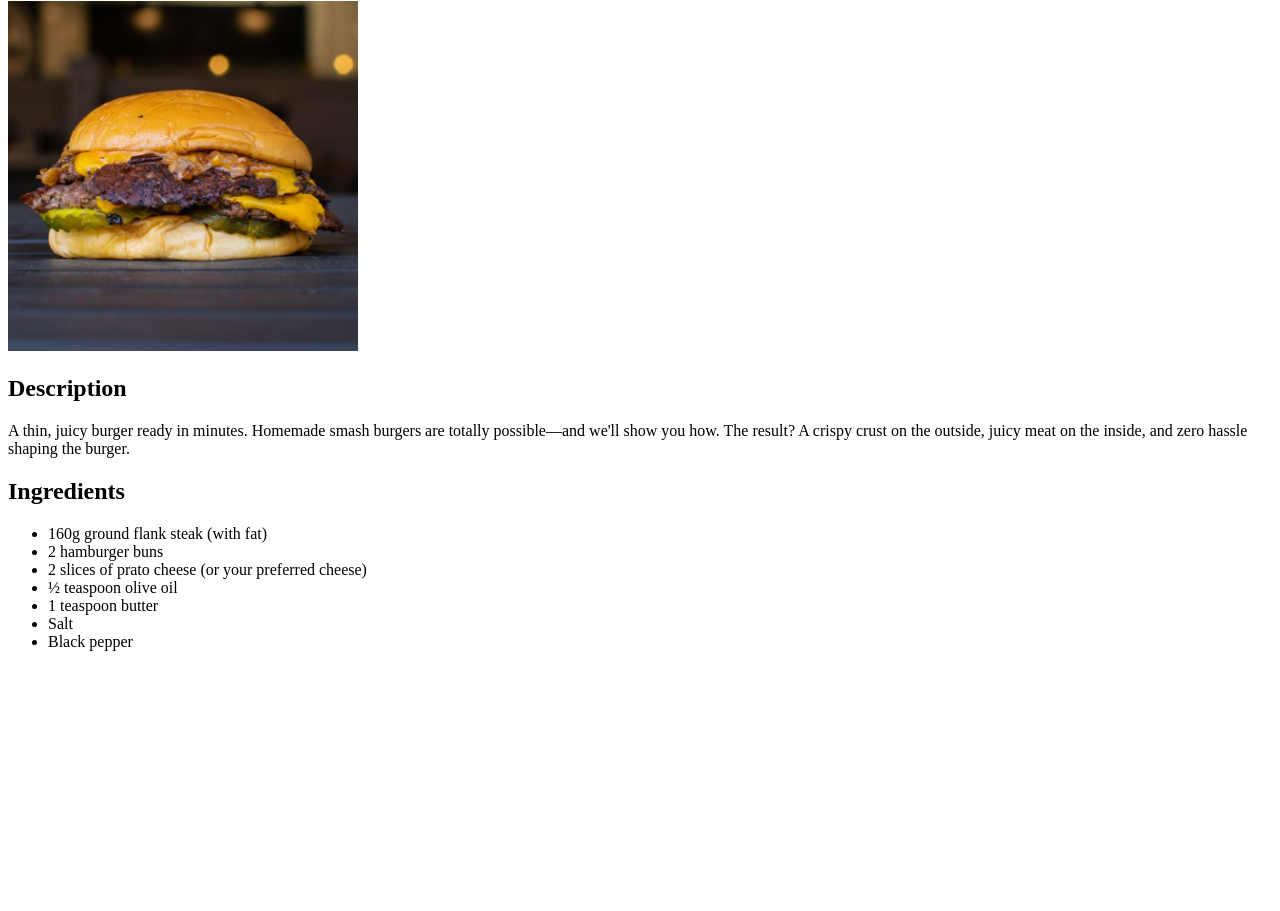
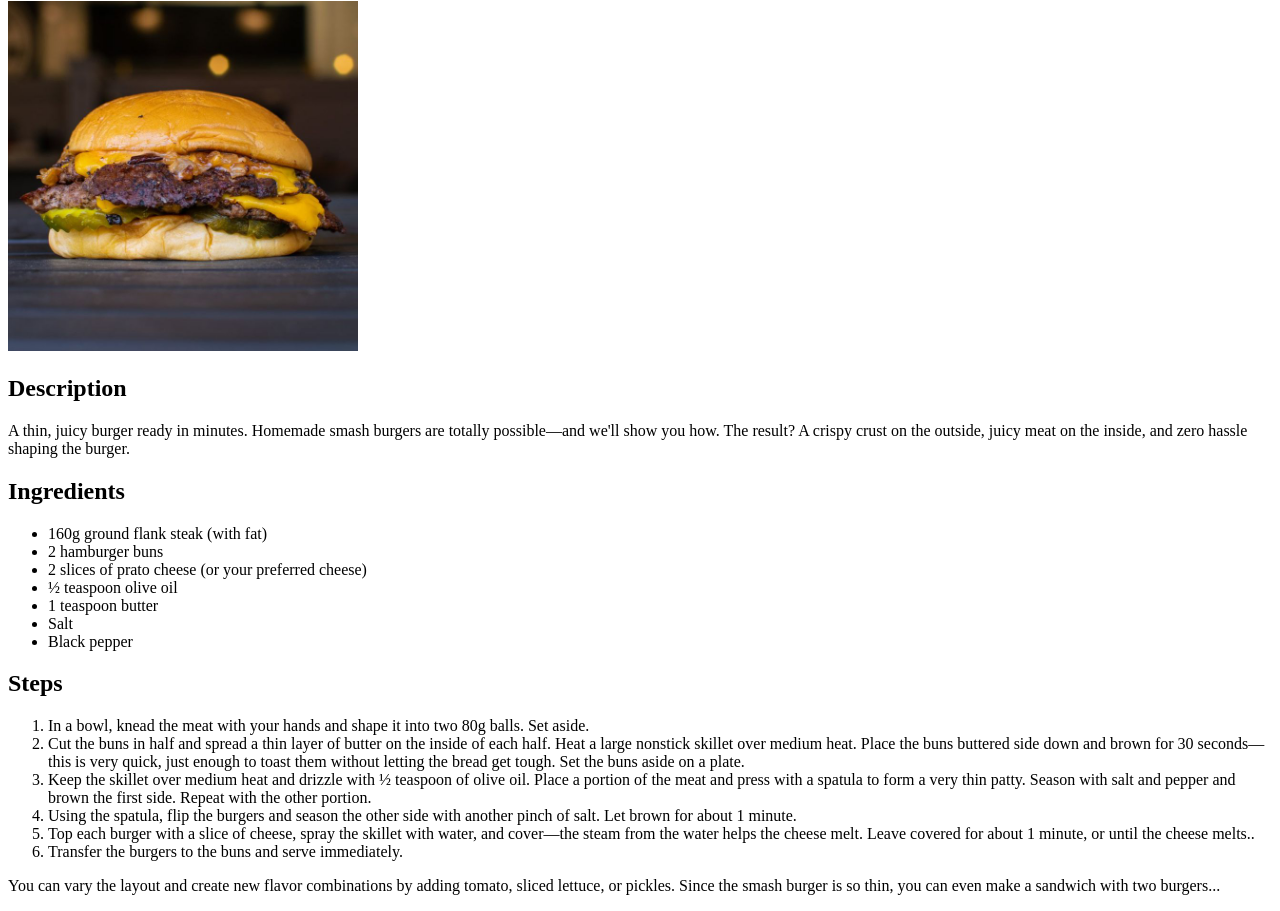
Before and after one commit to tiagoCarb/odin-recipes, a plain HTML site: page recipes/smashburguer.html in a window 1280 px wide. Shown: the part 105-1016 px from the top of the page. Before the commit the page ends 800 px from the top, so only its background shows below. Drawn offline with Linux system fonts and the light colour scheme.

Commit message:
Add Recipe's Steps

```diff
--- a/recipes/smashburguer.html
+++ b/recipes/smashburguer.html
@@ -22,6 +22,23 @@
         <li>Salt</li>
         <Li>Black pepper</Li>
     </ul>
+    <h2>Steps</h2>
+    <ol>
+        <li>In a bowl, knead the meat with your hands and shape it into two 80g balls. Set aside.</li>
+        <li>Cut the buns in half and spread a thin layer of butter on the inside of each half. Heat a large nonstick
+            skillet over medium heat. Place the buns buttered side down and brown for 30 seconds—this is very quick,
+            just enough to toast them without letting the bread get tough. Set the buns aside on a plate.</li>
+        <li>Keep the skillet over medium heat and drizzle with ½ teaspoon of olive oil. Place a portion of the meat and
+            press with a spatula to form a very thin patty. Season with salt and pepper and brown the first side. Repeat
+            with the other portion.</li>
+        <li>Using the spatula, flip the burgers and season the other side with another pinch of salt. Let brown for
+            about 1 minute.</li>
+        <li>Top each burger with a slice of cheese, spray the skillet with water, and cover—the steam from the water
+            helps the cheese melt. Leave covered for about 1 minute, or until the cheese melts..</li>
+        <li>Transfer the burgers to the buns and serve immediately.</li>
+    </ol>
+    <p>You can vary the layout and create new flavor combinations by adding tomato, sliced lettuce, or pickles. Since
+        the smash burger is so thin, you can even make a sandwich with two burgers...</p>
 </body>
 
 
```
Also changed, not shown: recipes/brigadeiro.html (+6 -0 lines), recipes/coxinha.html (+15 -0 lines).
